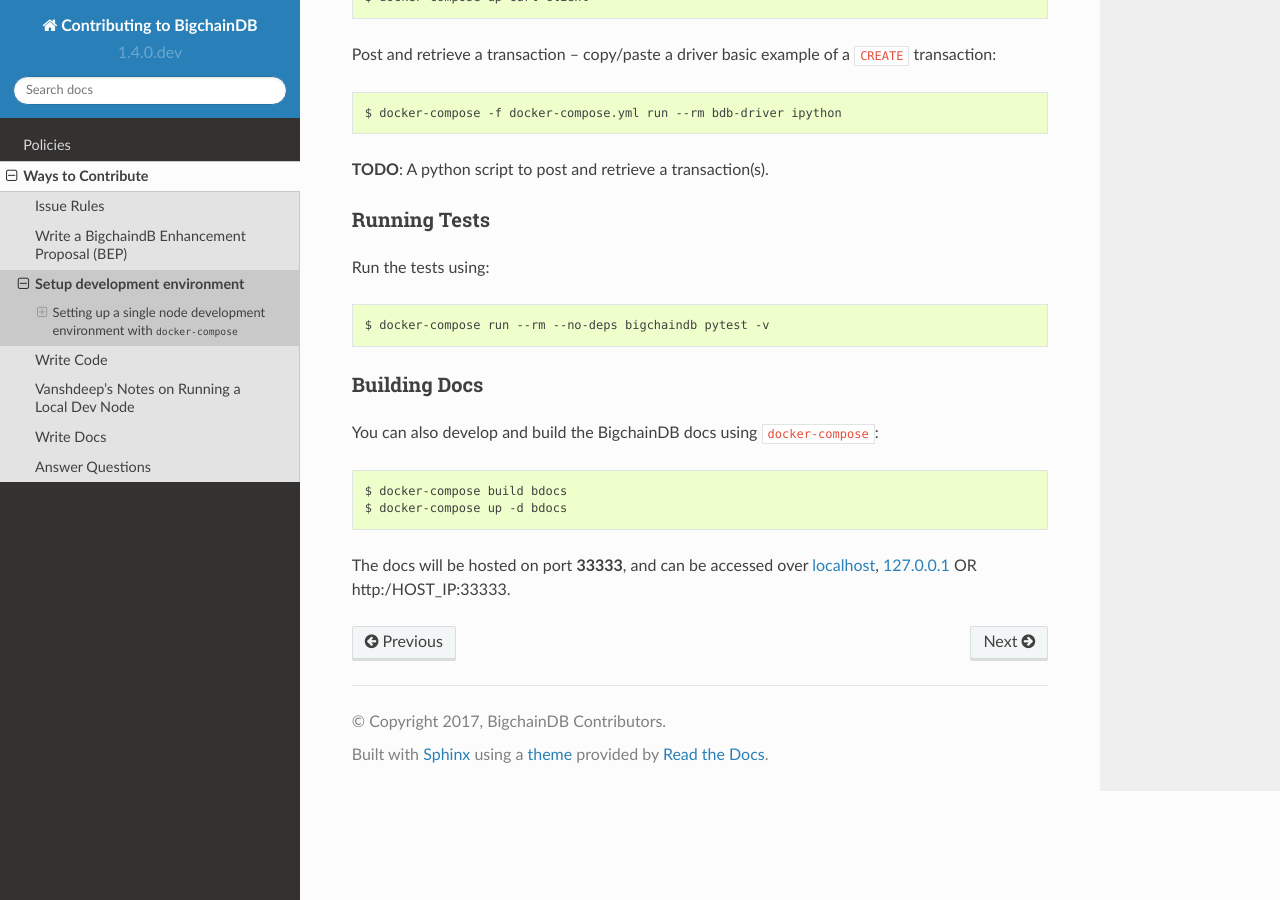
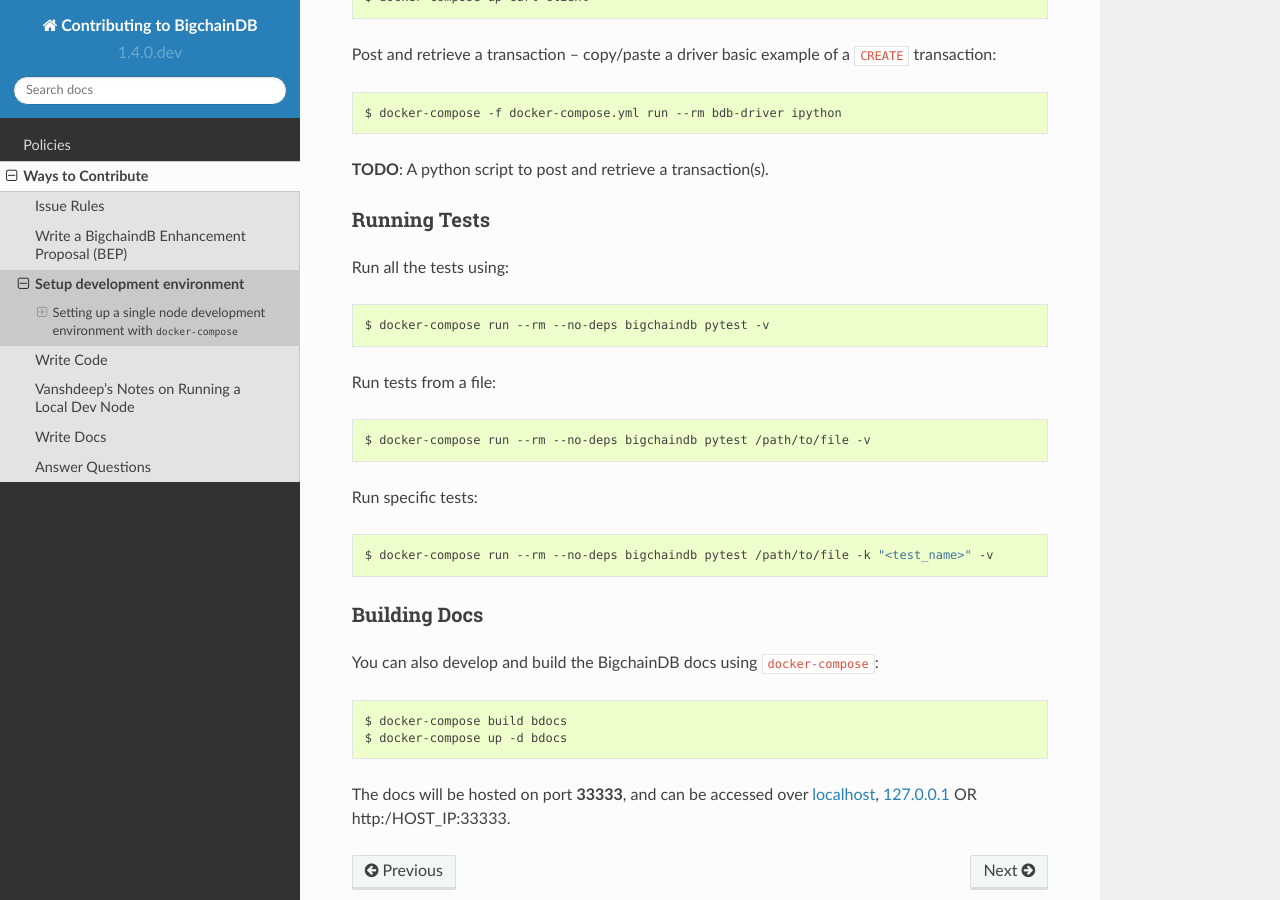
Before and after one commit to bigchaindb/bigchaindb, a Sphinx documentation site: the page built from docs/contributing/source/ways-can-contribute/setup-dev-environment.md, in a window 1280 px wide and 900 px high, scrolled down 946 px. Built offline with Sphinx 7.4.7 and the Read the Docs theme 2.0.0, drawn with Linux system fonts in a browser that asks for light colours; pages that are not in the unit, such as notebooks, are missing from menus; the version number is read from the project's files by our own code.

Commit message:
Address comments
- Add example to run specific tests or from a file
- Update config.toml for tendermint to use `bigchaindb` as proxy app
  instead of `bdb`
- Remove `network` directory because it is deprecated
- Add comment about why PYTHONBUFFERED is used

````diff
--- a/docker-compose.yml
+++ b/docker-compose.yml
@@ -1,7 +1,7 @@
 version: '2.1'
 
 services:
-  # Build: docker-compose build -d bdb
+  # Build: docker-compose build -d bigchaindb
   # Run: docker-compose run -d bdb
   mongodb:
     image: mongo:3.4.13
@@ -39,7 +39,7 @@
       - "9985"
       - "46658"
     healthcheck:
-      test: ["CMD", "curl", "http://bigchaindb:9984"]
+      test: ["CMD", "bash", "-c", "curl http://bigchaindb:9984 && curl http://tendermint:46657/abci_query"]
       interval: 3s
       timeout: 5s
       retries: 3
--- a/docs/contributing/source/ways-can-contribute/setup-dev-environment.md
+++ b/docs/contributing/source/ways-can-contribute/setup-dev-environment.md
@@ -5,7 +5,7 @@
 You can also use [Docker Compose](https://docs.docker.com/compose/) to run all the tests.
 
 ```bash
-$ docker-compose build bdb
+$ docker-compose build bigchaindb
 $ docker-compose up -d bdb
 ```
 
@@ -50,10 +50,21 @@
 
 ### Running Tests
 
-Run the tests using:
+Run all the tests using:
 
 ```bash
 $ docker-compose run --rm --no-deps bigchaindb pytest -v
+```
+
+Run tests from a file:
+
+```bash
+$ docker-compose run --rm --no-deps bigchaindb pytest /path/to/file -v
+```
+
+Run specific tests:
+```bash
+$ docker-compose run --rm --no-deps bigchaindb pytest /path/to/file -k "<test_name>" -v
 ```
 
 ### Building Docs
````
Also changed, not shown: 16 other files.
